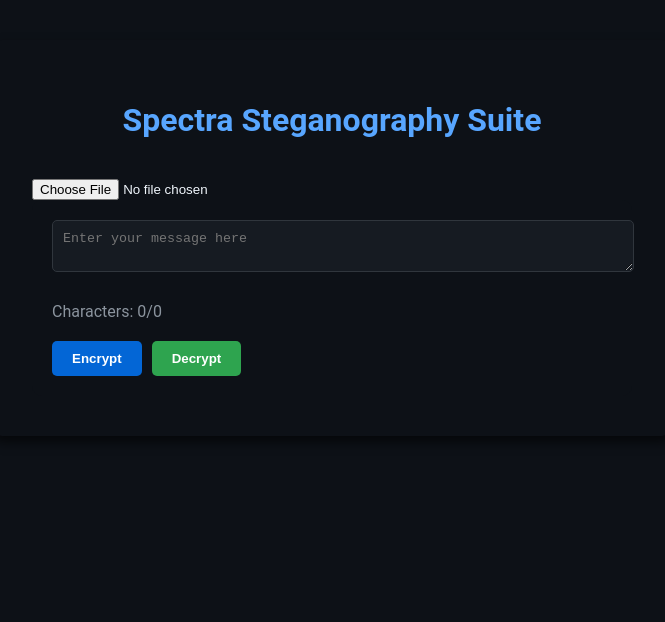
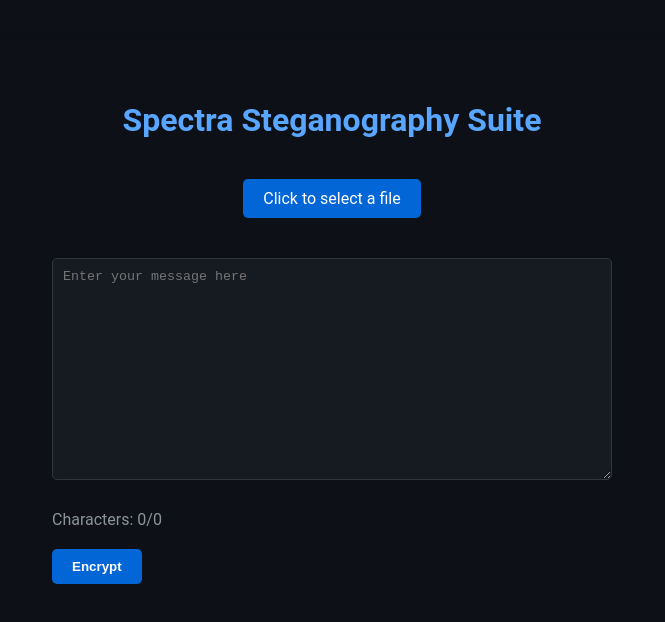
Before and after one commit to Daniel-Santiago-Acosta-1013/Spectra, a React (Vite) app: page / in a window 1280 px wide. Shown: the top 622 px of the page, without its empty margins (308-973 px from the left). Built offline with nearby package versions, Linux system fonts and the light colour scheme; the HTML template or start-up script is replaced by a standard one.

Commit message:
[fix][add] smart button implementation

```diff
--- a/src/components/MediaInput/MediaInput.scss
+++ b/src/components/MediaInput/MediaInput.scss
@@ -1,24 +1,37 @@
 .MediaInput {
-    color: #f0f6fc;
     margin-bottom: 20px;
+    text-align: center;
+    width: 100%;
+    display: flex;
+    flex-direction: column;
+    align-items: center;
 
-    input[type="file"] {
-        background-color: #161b22;
-        color: #c9d1d9;
-        border: 1px solid #30363d;
-        padding: 10px;
+    .file-upload-label {
+        display: inline-block;
+        background-color: #0366d6;
+        color: #fff;
+        padding: 10px 20px;
         border-radius: 5px;
         cursor: pointer;
-        transition: border-color 0.3s ease;
+        transition: background-color 0.3s ease;
 
         &:hover {
-            border-color: #58a6ff;
+            background-color: #0056b3;
         }
     }
 
-    div {
+    .file-upload-input {
+        display: none;
+    }
+
+    .file-info {
         margin-top: 10px;
         font-size: 0.9em;
         color: #8b949e;
+        text-align: left;
+        padding: 10px;
+        border: 1px solid #30363d;
+        border-radius: 5px;
+        background-color: #161b22;
     }
 }
--- a/src/components/MediaInput/MediaInput.tsx
+++ b/src/components/MediaInput/MediaInput.tsx
@@ -1,5 +1,6 @@
-import { useState } from 'react';
+import React, { useState } from 'react';
 import analyzeFile, { FileAnalysis } from '../../utils/fileAnalyzer';
+import './MediaInput.scss';
 
 function MediaInput({ onFileChange }: { onFileChange: (file: File, fileType: string, capacity: number) => void }) {
     const [fileInfo, setFileInfo] = useState<FileAnalysis | null>(null);
@@ -14,9 +15,16 @@ function MediaInput({ onFileChange }: { onFileChange: (file: File, fileType: str
     };
 
     return (
-        <div>
-            <input type="file" onChange={handleFileChange} />
-            {fileInfo && <div>File Type: {fileInfo.fileType}, Capacity: {fileInfo.capacity} characters</div>}
+        <div className="MediaInput">
+            <label htmlFor="file-upload" className="file-upload-label">
+                Click to select a file
+            </label>
+            <input id="file-upload" type="file" onChange={handleFileChange} className="file-upload-input" />
+            {fileInfo && (
+                <div className="file-info">
+                    <strong>File Type:</strong> {fileInfo.fileType}, <strong>Capacity:</strong> {fileInfo.capacity} characters
+                </div>
+            )}
         </div>
     );
 }
--- a/src/components/SteganographyForm/SteganographyForm.scss
+++ b/src/components/SteganographyForm/SteganographyForm.scss
@@ -3,9 +3,12 @@
     padding: 20px;
     border-radius: 10px;
     color: #f0f6fc;
+    width: 100%;
+    box-sizing: border-box;
 
     textarea {
-        width: 100%;
+        width: 96%;
+        min-height: 200px;
         background-color: #161b22;
         color: #c9d1d9;
         border: 1px solid #30363d;
--- a/src/components/SteganographyForm/SteganographyForm.tsx
+++ b/src/components/SteganographyForm/SteganographyForm.tsx
@@ -7,6 +7,7 @@ import './SteganographyForm.scss';
 
 function SteganographyForm({ file, fileType, capacity }: { file: File | null, fileType: string, capacity: number }) {
   const [message, setMessage] = useState('');
+  const [isStegoDetected, setIsStegoDetected] = useState(false);
 
   const handleEncrypt = async () => {
     if (!file) return;
@@ -25,6 +26,7 @@ function SteganographyForm({ file, fileType, capacity }: { file: File | null, fi
         a.click();
         document.body.removeChild(a);
         URL.revokeObjectURL(url);
+        setIsStegoDetected(true);
         break;
       default:
         console.error('Unsupported file type for encryption');
@@ -41,6 +43,7 @@ function SteganographyForm({ file, fileType, capacity }: { file: File | null, fi
         decryptedMessage = await decryptMessageFromImage(file);
         if (decryptedMessage) {
           setMessage(decryptedMessage);
+          setIsStegoDetected(false);
         } else {
           // Mostrar un modal si no hay mensaje
           Swal.fire({
@@ -67,7 +70,7 @@ function SteganographyForm({ file, fileType, capacity }: { file: File | null, fi
       />
       <p>Characters: {message.length}/{capacity}</p>
       <EncryptButton onEncrypt={handleEncrypt} />
-      <DecryptButton onDecrypt={handleDecrypt} />
+      {isStegoDetected && <DecryptButton onDecrypt={handleDecrypt} />}
     </div>
   );
 }
```
